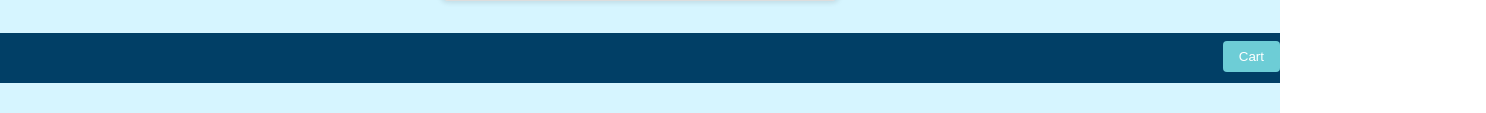
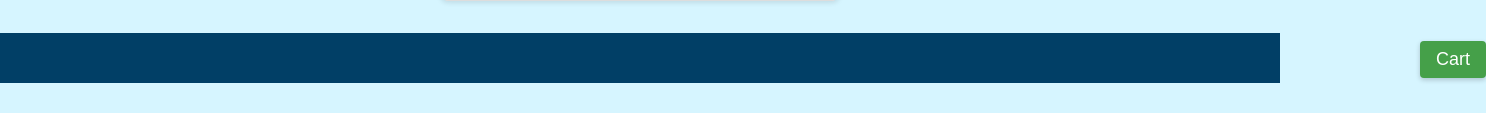
Before and after one commit to gudurumansi/Waste-Management-System, a website: page shop.html in a window 1280 px wide. Shown: the part 1750-1863 px from the top of the page, 1486 px wide, since content can reach past the window. Drawn offline with Linux system fonts and the light colour scheme.

Commit message:
Update shopstyle.css

```diff
--- a/shopstyle.css
+++ b/shopstyle.css
@@ -145,3 +145,26 @@ nav ul li a {
             color: #FFFBE6;
             margin-right: 10px;
         }
+ .cart {
+          position: relative; /* Ensures the button's absolute positioning is relative to this container */
+          margin-bottom: 30px;
+        }
+
+        .cart button {
+          position: absolute; /* Moves the button out of normal flow */
+          left: 1420px; /* Moves it 20px from the left edge of the container */
+          background-color: #45a049;
+          color: white;
+          border: none;
+          padding: 0.5rem 1rem;
+          cursor: pointer;
+          font-size: large;
+          border-radius: 4px;
+          box-shadow: 0 2px 5px rgba(0, 0, 0, 0.2);
+        }
+
+        .cart button:hover {
+          background-color: rgb(109, 205, 214);
+          box-shadow: 0 4px 6px rgba(0, 123, 255, 0.3);
+          transform: translateY(-2px);
+        }
```
